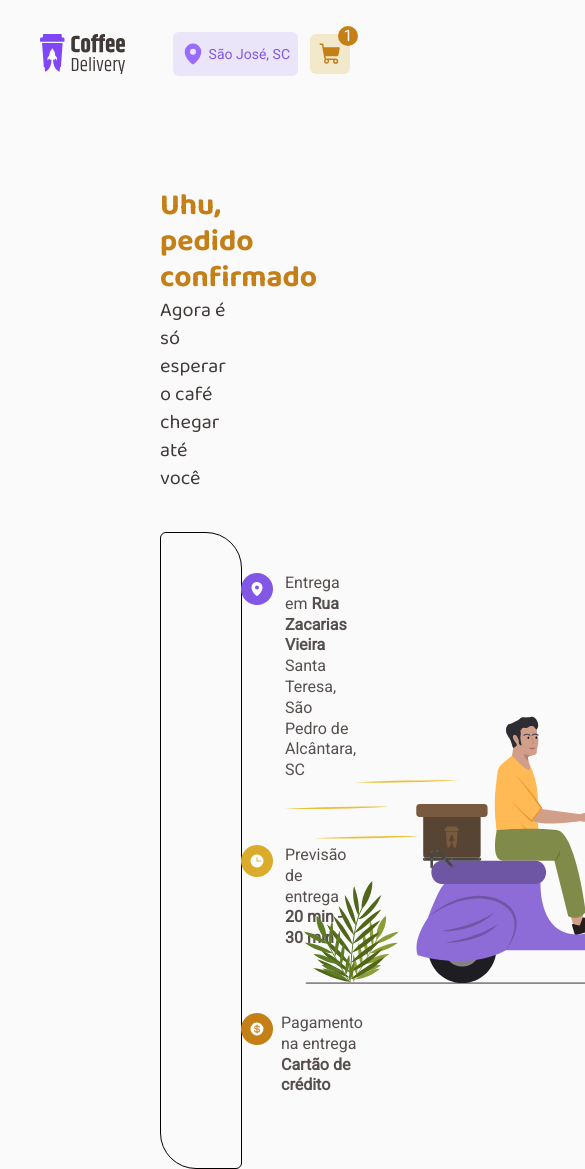
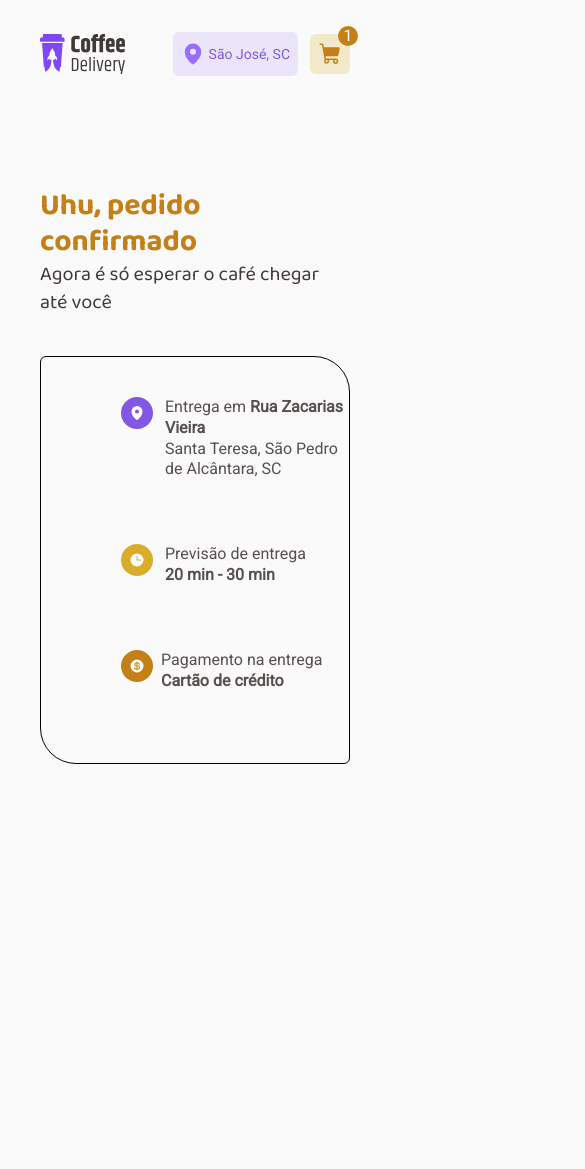
Before and after one commit to ReinaldoARamos/coffe-delivery-2, a Next.js app: page /confirm-order in a window 390 px wide. Shown: the top 1169 px of the page, 585 px wide, since content can reach past the window. After the commit the page ends 844 px from the top, so only its background shows below. Built offline with nearby package versions, Linux system fonts and the light colour scheme.

Commit message:
responsividade no confirm order

```diff
--- a/src/app/components/CoffeeCart/CoffeesCart.tsx
+++ b/src/app/components/CoffeeCart/CoffeesCart.tsx
@@ -8,6 +8,7 @@ import {
 import { Baloo_2 } from "next/font/google";
 import { PaymentButtons } from "../PaymentButtons/PaymentButtons";
 import { CoffesInCart } from "../CoffesInCart/CoffesInCart";
+import Link from "next/link";
 
 const inter = Baloo_2({
   subsets: ["latin"],
@@ -43,9 +44,11 @@ export function CoffeeCart() {
           </div>
         </div>
 
-        <button className="mt-6 py-3 bg-brandyellow-regular hover:bg-brandyellow-dark transition-colors rounded-[6px] w-full text-base-white text-md">
+      <Link href={'/confirm-order'}>
+      <button className="mt-6 py-3 bg-brandyellow-regular hover:bg-brandyellow-dark transition-colors rounded-[6px] w-full text-base-white text-md">
           CONFIRMAR PERIDO
         </button>
+      </Link>
       </div>
     </div>
   );
--- a/src/app/confirm-order/page.tsx
+++ b/src/app/confirm-order/page.tsx
@@ -8,7 +8,7 @@ const inter = Baloo_2({
 });
 export default function ConfirmOrder() {
   return (
-    <div className="pt-20 px-40">
+    <div className="pt-20 lg:px-40 px-10">
       <div className="pb-10">
         <h1
           className={`${inter.className} text-brandyellow-dark text-3xl font-bold`}
@@ -20,7 +20,7 @@ export default function ConfirmOrder() {
         </span>
       </div>
 
-      <div className="grid gap-x-28 grid-cols-2  items-center">
+      <div className="lg:grid lg:gap-x-28 lg:grid-cols-2  items-center">
         <div className="py-10 pl-20 flex flex-col space-y-8  border border-black rounded-tl-[6px] rounded-tr-[36px] rounded-bl-[36px] rounded-br-[6px]">
         <div className="flex gap-3 pb-8">
             <div>
@@ -79,68 +79,10 @@ export default function ConfirmOrder() {
             </div>
           </div>
         </div>
-        <GuyOnBikeLogo />
+       <div className="hidden lg:block">
+       <GuyOnBikeLogo />
+       </div>
       </div>
     </div>
   );
 }
-
-
-/*
-  <div className="flex gap-3 pb-8">
-            <div>
-              <div
-                className={`text-base-background p-2  rounded-full bg-brand-500`}
-              >
-                <MapPin size={16} className="text-base-white " weight="fill" />
-              </div>
-            </div>
-
-            <div className="flex flex-col ">
-              <span className="text-md leading-[130%] text-base-text">
-                Entrega em <b>Rua Zacarias Vieira</b>
-              </span>
-              <span className="text-md leading-[130%] text-base-text">
-                Santa Teresa, São Pedro de Alcântara, SC
-              </span>
-            </div>
-          </div>
-          <div className="flex gap-3 pb-8">
-            <div>
-              <div
-                className={`text-base-background p-2  rounded-full bg-brandyellow-regular`}
-              >
-                <Clock size={16} className="text-base-white " weight="fill" />
-              </div>
-            </div>
-            <div className="flex flex-col ">
-              <span className="text-md leading-[130%] text-base-text">
-                Previsão de entrega
-              </span>
-              <span className="text-md leading-[130%] text-base-text font-bold">
-                20 min - 30 min
-              </span>
-            </div>
-          </div>
-          <div className="flex gap-2 pb-8">
-            <div>
-              <div
-                className={`text-base-background p-2  rounded-full bg-brandyellow-dark`}
-              >
-                <CurrencyDollar
-                  size={16}
-                  className="text-base-white "
-                  weight="fill"
-                />
-              </div>
-            </div>
-            <div className="flex flex-col ">
-              <span className="text-md leading-[130%] text-base-text">
-                Pagamento na entrega
-              </span>
-              <span className="text-md leading-[130%] text-base-text font-bold">
-                Cartão de crédito
-              </span>
-            </div>
-          </div>
-* */
```
